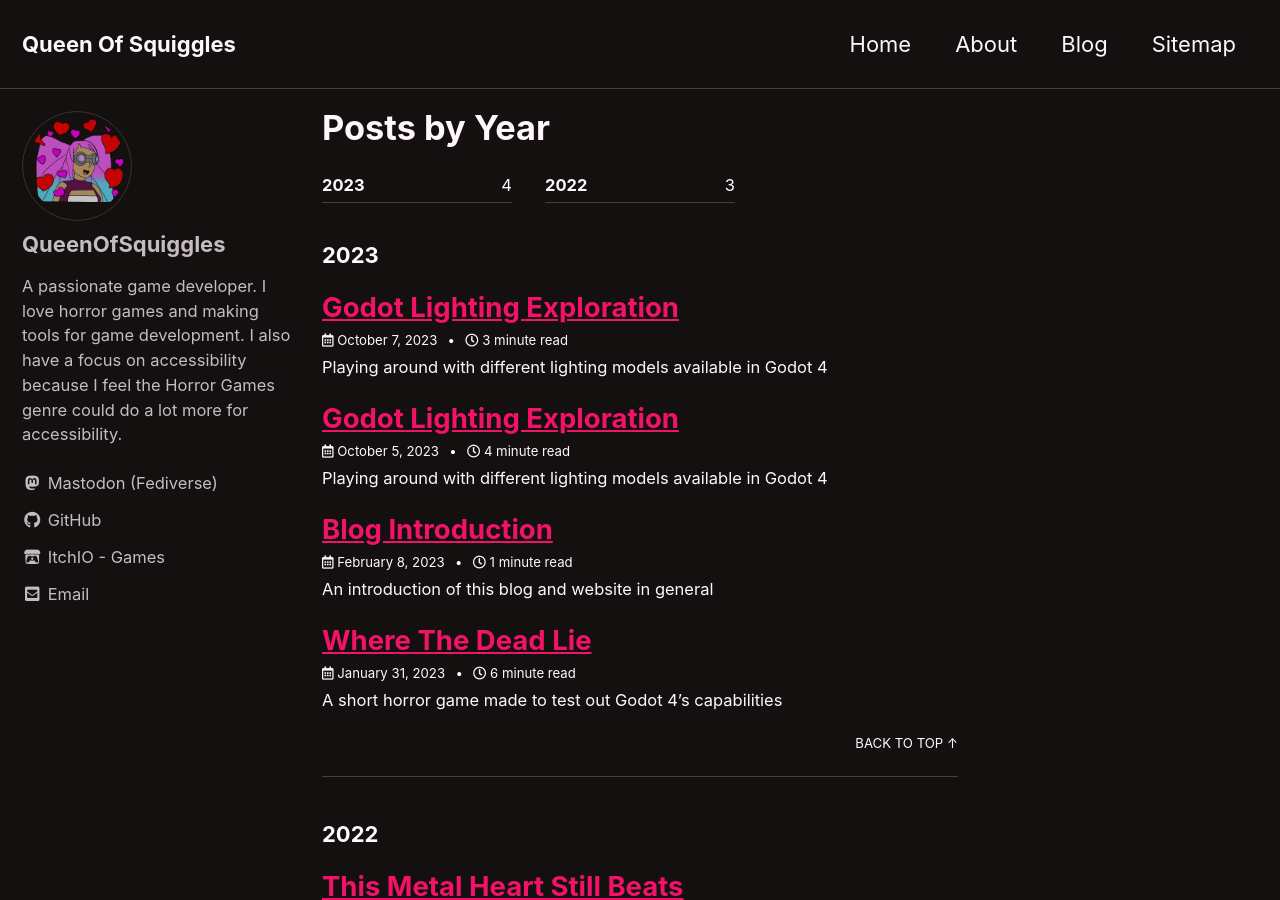
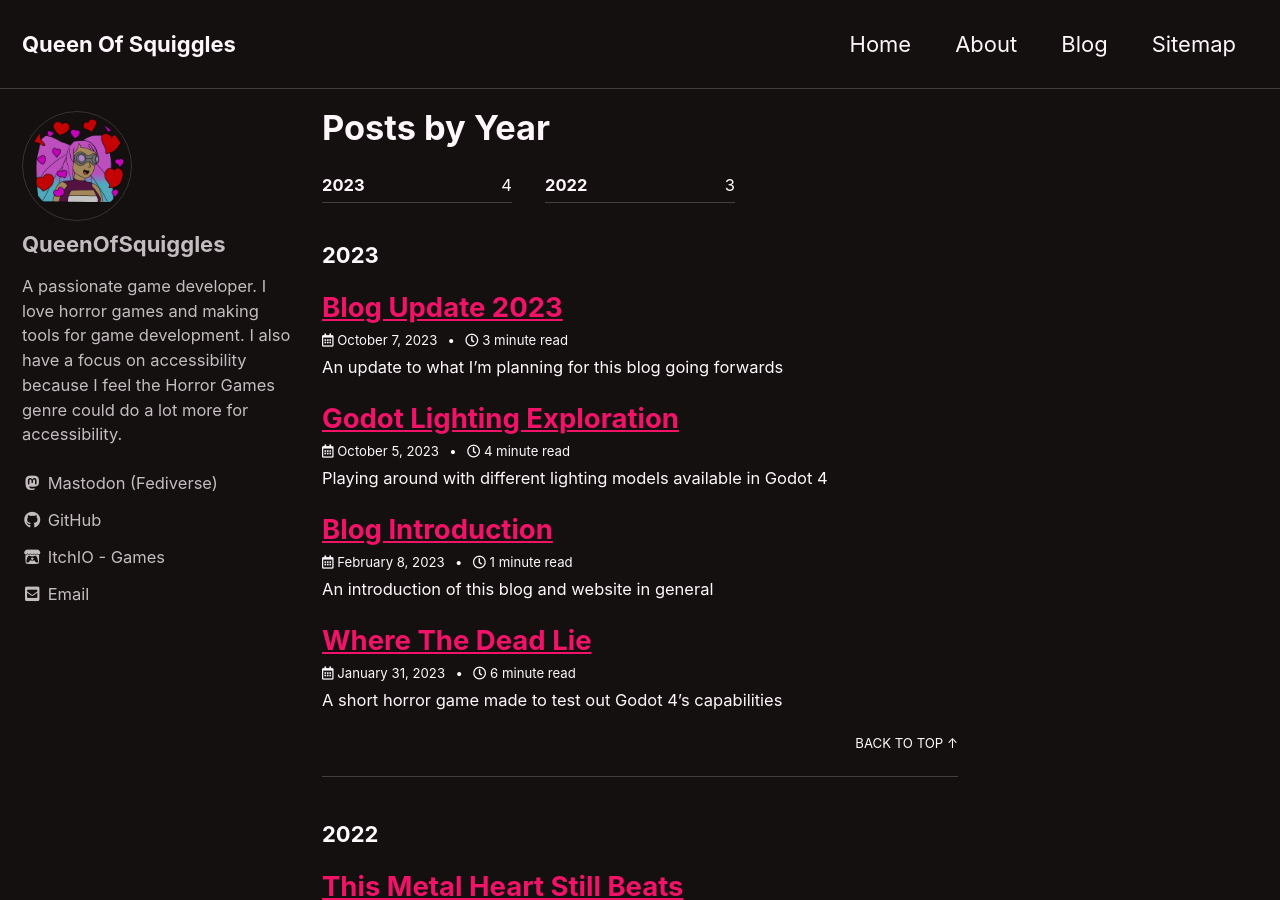
Before and after one commit to QueenOfSquiggles/queenofsquigglesweb, a Jekyll site: the page built from _pages/year-archive.md, in a window 1280 px wide and 900 px high. Built offline with Jekyll 4.4.1, drawn with Linux system fonts in a browser that asks for light colours; cached includes are drawn as plain includes; some of the changed lines change nothing that is shown.

Commit message:
Update 2023-10-07-blog-update-october-2023.md

```diff
--- a/_posts/2023-10-07-blog-update-october-2023.md
+++ b/_posts/2023-10-07-blog-update-october-2023.md
@@ -1,8 +1,8 @@
 ---
-title: "Godot Lighting Exploration"
-excerpt: "Playing around with different lighting models available in Godot 4"
+title: "Blog Update 2023"
+excerpt: "An update to what I'm planning for this blog going forwards"
 layout: single
-last_modified_at: 2023-10-05
+last_modified_at: 2023-10-07
 
 header:
   image: /assets/images/banner.jpg
@@ -11,17 +11,6 @@ categories:
   - Blog Meta
 tags:
   - blog meta
-
-gallery:
-    -   url: /assets/images/squiggles-light-example/image1.png
-        image_path: /assets/images/squiggles-light-example/image1.png
-        alt: ""
-    -   url: /assets/images/squiggles-light-example/image2.png
-        image_path: /assets/images/squiggles-light-example/image2.png
-        alt: ""
-    -   url: /assets/images/squiggles-light-example/image4.png
-        image_path: /assets/images/squiggles-light-example/image4.png
-        alt: ""
 ---
 
 # Happy Halloween!
```
